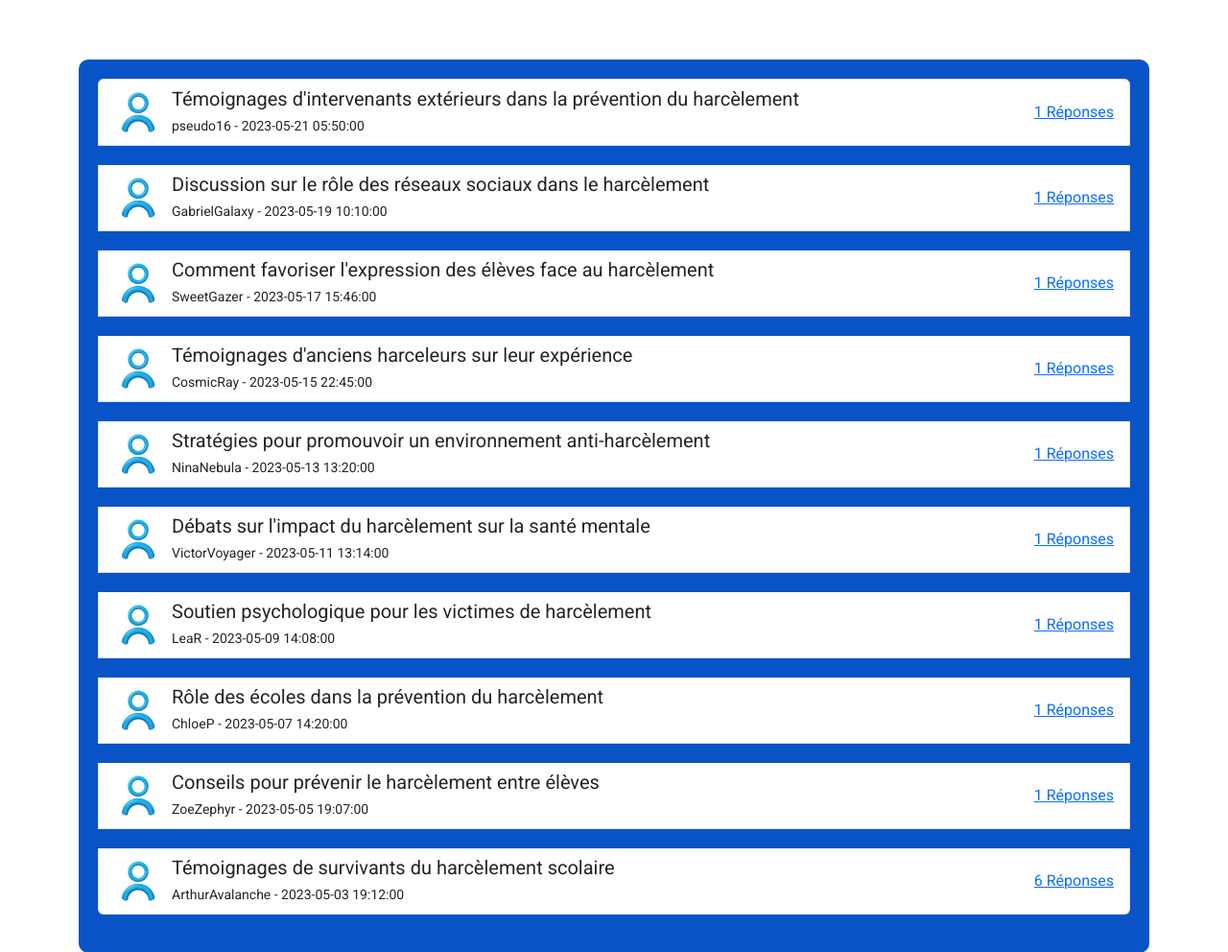
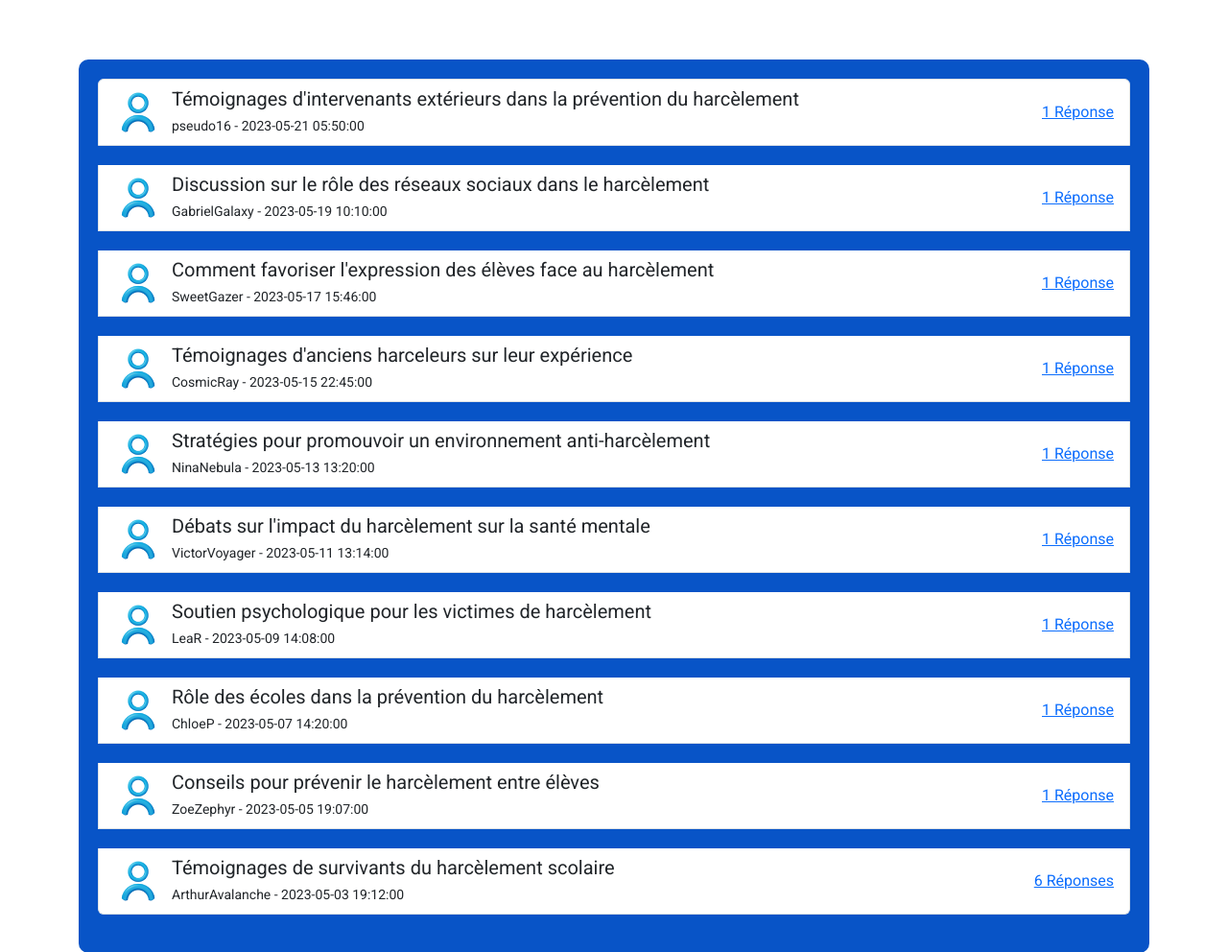
Before and after one commit to RobinBIDOT/Balance_ton_bully, a PHP site: page /balance_ton_bully/pages/accueilForum.php in a window 1280 px wide. Shown: the part 1161-2153 px from the top of the page at 96% size. Run offline with PHP 8.4, Linux system fonts and the light colour scheme; data comes from the database, SQL or seed files in the repository; some libraries are stand-ins or nearby versions.

Commit message:
Rajout de conditions pour la pagination et pour adapter le mot "reponse" au pluriel si il y a plus de 1 reponse

```diff
--- a/pages/accueilForum.php
+++ b/pages/accueilForum.php
@@ -147,7 +147,12 @@ try {
                                 <small><?php echo $row['userName']; ?> - <?php echo $row['date_creation']; ?> </small>
                             </div>
                             <div class="nombre-reponses">
-                                <span class="text-decoration-underline text-primary" style="cursor: pointer;" ><?php echo $row['nombre_reponses']; ?> Réponses</span>
+                                <span class="text-decoration-underline text-primary" style="cursor: pointer;" >
+                                    <?php if ($row['nombre_reponses'] > 1){
+                                        echo $row['nombre_reponses'] ?> Réponses</span> <?php
+                                    } else {
+                                       echo $row['nombre_reponses']; ?> Réponse</span> <?php
+                                    }?>
                             </div>
                             <!-- Bouton Supprimer -->
                             <?php if(isset($_SESSION['nickName']) && ($_SESSION['nickName'] === $row['userName'] || $_SESSION['id_role'] == 1)) : ?>
@@ -166,7 +171,8 @@ try {
         </div>
     </div>
     <br>
-    <?php if ($totalPages > 1) : ?>
+    <?php
+    if (empty($_GET['searchTitle']) && empty($_GET['searchUser']) && ($totalPages > 1) ): ?>
             <!-- Affichage de la pagination -->
             <nav aria-label="Pagination" class="mt-4">
                 <ul class="pagination justify-content-center">
```
Lines whose indentation alone changed are shown as unchanged.
